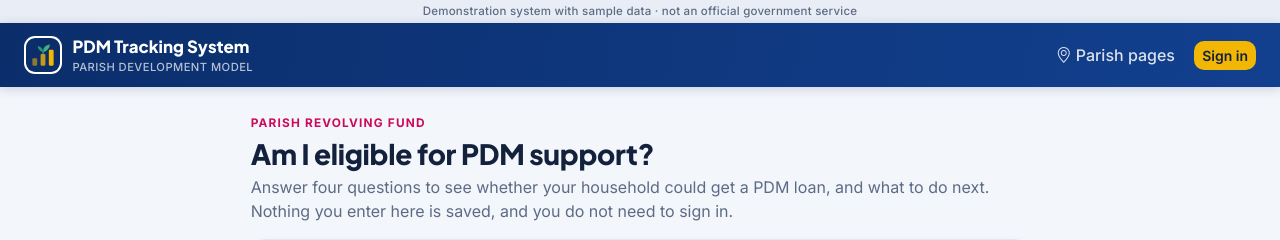
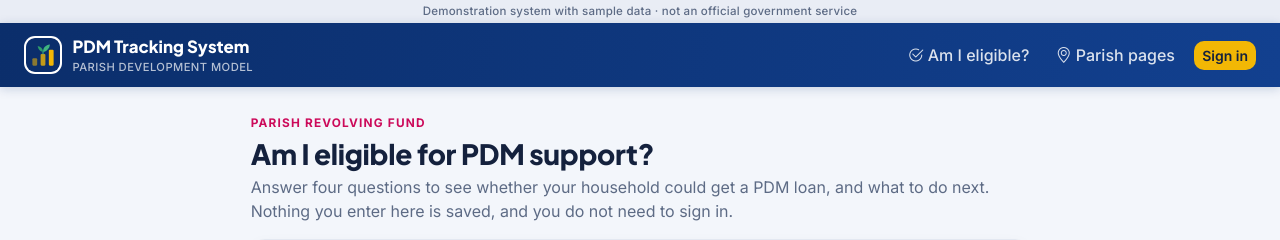
Before and after one commit to balirwaalvin/pdm-tracking-system, a Django app: page /eligibility/ in a window 1280 px wide. Shown: the top 240 px of the page. Run offline with Django 5.2, Linux system fonts and the light colour scheme.

Commit message:
Link the eligibility check from the landing page and top bar
Co-Authored-By: Claude Opus 5.5 <noreply@anthropic.com>
Claude-Session: https://claude.ai/code/session_018J6WgZM9j3qcdPcUXTwiVD

```diff
--- a/dashboards/templates/dashboards/home.html
+++ b/dashboards/templates/dashboards/home.html
@@ -12,6 +12,7 @@
       <p class="lead mb-4">Follow households, enterprise groups, SACCOs and Parish Revolving Fund loans from the village to the ministry, with every decision signed by a named official.</p>
       <div class="d-flex flex-wrap gap-2">
         <a class="btn btn-gold btn-lg" href="{% url 'login' %}">Sign in</a>
+        <a class="btn btn-outline-light btn-lg" href="{% url 'eligibility' %}"><i class="bi bi-check2-circle me-1"></i>Am I eligible?</a>
         <a class="btn btn-outline-light btn-lg" href="{% url 'public_parishes' %}"><i class="bi bi-geo-alt me-1"></i>See your parish</a>
       </div>
     </div>
--- a/templates/base.html
+++ b/templates/base.html
@@ -62,6 +62,7 @@
             </ul>
           </div>
         {% else %}
+          <a class="top-link d-none d-md-inline" href="{% url 'eligibility' %}"><i class="bi bi-check2-circle me-1"></i>Am I eligible?</a>
           <a class="top-link d-none d-sm-inline" href="{% url 'public_parishes' %}"><i class="bi bi-geo-alt me-1"></i>Parish pages</a>
           {% url 'login' as login_url %}{% if request.path != login_url %}<a class="btn btn-gold btn-sm ms-1" href="{{ login_url }}">Sign in</a>{% endif %}
         {% endif %}
```
